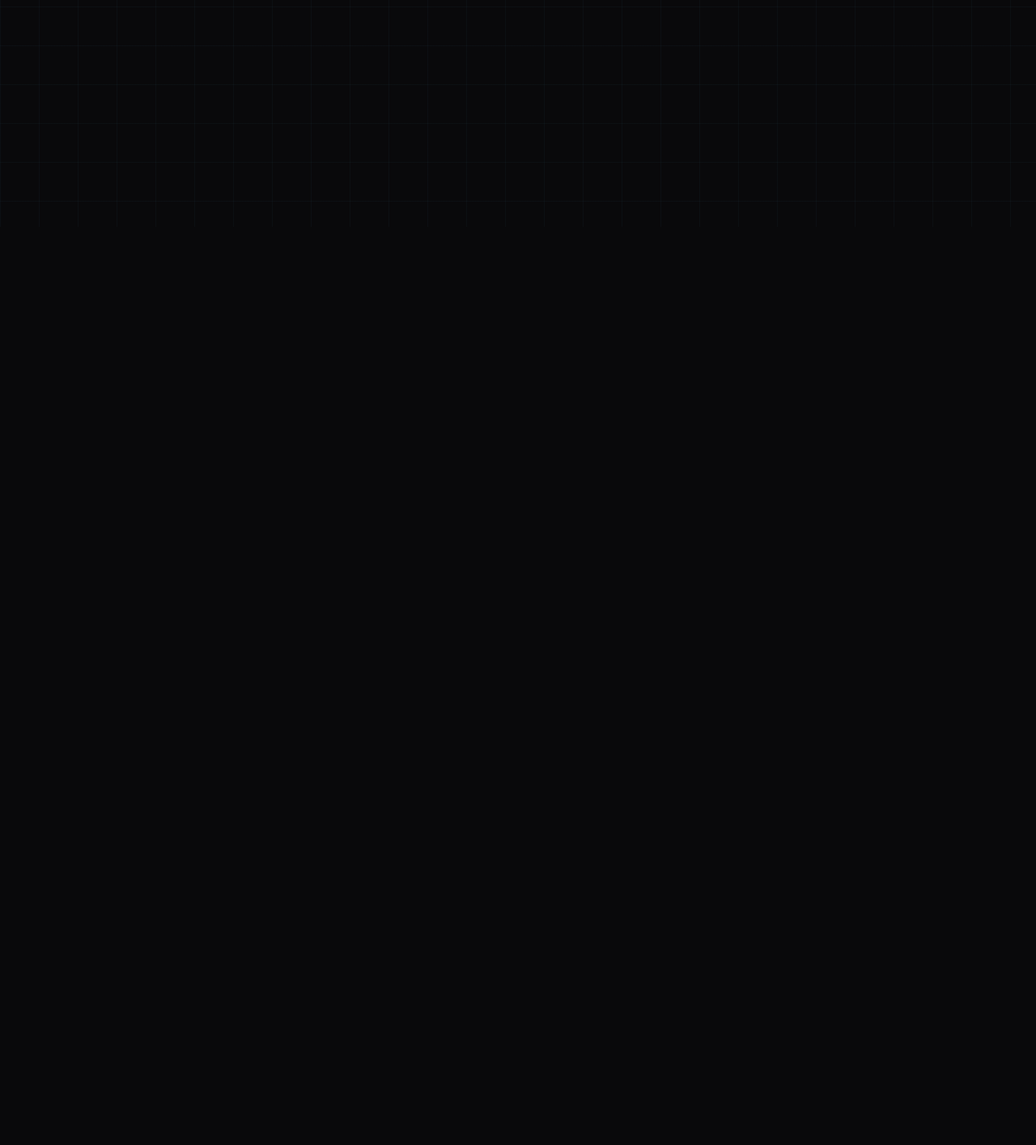
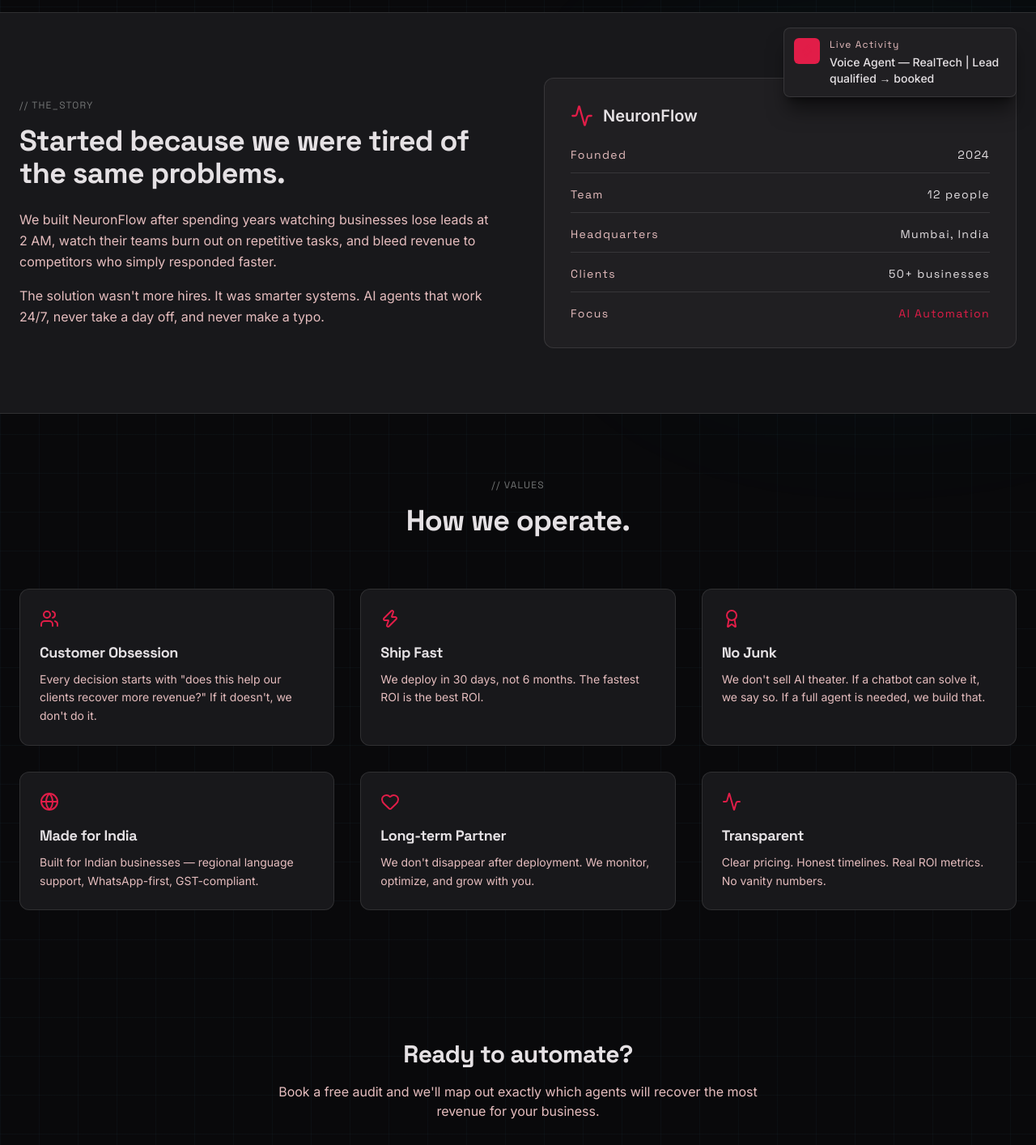
Before and after one commit to kiranjakkani44-lang/neuronflow, a React (Vite) app in the folder client/: page /about in a window 1280 px wide. Before the commit this address had no page. Shown: the part 520-1934 px from the top of the page at 81% size. Before the commit the page ends 800 px from the top, so only its background shows below. Built offline with nearby package versions, Linux system fonts and the light colour scheme.

Commit message:
fix: remove duplicate ROI nav, move live activity toasts up, add About page

```diff
--- a/client/src/App.tsx
+++ b/client/src/App.tsx
@@ -19,6 +19,7 @@
 const AgentDetail = React.lazy(() => import('./pages/AgentDetail'));
 const Pricing = React.lazy(() => import('./pages/Pricing'));
 const Contact = React.lazy(() => import('./pages/Contact'));
+const About = React.lazy(() => import('./pages/About'));
 const Login = React.lazy(() => import('./pages/Login'));
 const Register = React.lazy(() => import('./pages/Register'));
 const DashboardOverview = React.lazy(() => import('./pages/dashboard/Overview'));
@@ -42,6 +43,7 @@
             <Route path="/agents/:slug" element={<AgentDetail />} />
             <Route path="/pricing" element={<Pricing />} />
             <Route path="/contact" element={<Contact />} />
+            <Route path="/about" element={<About />} />
             <Route path="/login" element={<Login />} />
             <Route path="/register" element={<Register />} />
           </Route>
--- a/client/src/components/layouts/PublicLayout.tsx
+++ b/client/src/components/layouts/PublicLayout.tsx
@@ -95,7 +95,7 @@
   }, []);
 
   return (
-    <div className="fixed bottom-6 right-6 z-50 flex flex-col gap-3">
+    <div className="fixed bottom-40 right-6 z-50 flex flex-col gap-3">
       {toasts.map(id => (
         <div key={id} className="bg-[var(--surface2)] border border-[var(--border)] p-3 rounded-lg shadow-xl shadow-black/50 flex items-start gap-3 w-72 animate-in slide-in-from-bottom-5 fade-in duration-300">
           <div className="p-2 bg-[var(--accent)] bg-opacity-10 rounded-md text-[var(--accent)]">
@@ -121,7 +121,6 @@
       <div className="hidden md:flex gap-8">
         <Link to="/agents" className="text-sm font-medium text-[var(--text-muted)] hover:text-[var(--text)] transition-colors">Agents</Link>
         <Link to="/#how-it-works" className="text-sm font-medium text-[var(--text-muted)] hover:text-[var(--text)] transition-colors">How it Works</Link>
-        <Link to="/#roi" className="text-sm font-medium text-[var(--text-muted)] hover:text-[var(--text)] transition-colors">ROI</Link>
         <Link to="/pricing" className="text-sm font-medium text-[var(--text-muted)] hover:text-[var(--text)] transition-colors">Pricing</Link>
       </div>
       <div>
--- /dev/null
+++ b/client/src/pages/About.tsx
@@ -0,0 +1,101 @@
+import React from 'react';
+import { Link } from 'react-router-dom';
+import { Activity, Users, Zap, Award, Globe, Heart } from 'lucide-react';
+
+export default function About() {
+  return (
+    <div className="flex flex-col items-center w-full">
+      {/* Hero */}
+      <section className="w-full max-w-7xl mx-auto px-6 py-20 lg:py-28 text-center">
+        <div className="font-mono text-xs text-[var(--text-dim)] mb-4 uppercase tracking-widest">// ABOUT</div>
+        <h1 className="font-syne font-extrabold text-4xl md:text-6xl mb-6">
+          We build the agents that run your business.
+        </h1>
+        <p className="text-[var(--text-muted)] text-lg md:text-xl max-w-2xl mx-auto leading-relaxed">
+          NeuronFlow is a team of AI engineers, automation specialists, and growth strategists obsessed with one thing — making businesses run without them.
+        </p>
+      </section>
+
+      {/* Story */}
+      <section className="w-full bg-[var(--surface)] border-y border-[var(--border)] py-20">
+        <div className="max-w-7xl mx-auto px-6 grid grid-cols-1 lg:grid-cols-2 gap-16 items-center">
+          <div>
+            <div className="font-mono text-xs text-[var(--text-dim)] mb-4 uppercase tracking-widest">// THE_STORY</div>
+            <h2 className="font-syne font-extrabold text-3xl md:text-4xl mb-6">Started because we were tired of the same problems.</h2>
+            <p className="text-[var(--text-muted)] leading-relaxed mb-4">
+              We built NeuronFlow after spending years watching businesses lose leads at 2 AM, watch their teams burn out on repetitive tasks, and bleed revenue to competitors who simply responded faster.
+            </p>
+            <p className="text-[var(--text-muted)] leading-relaxed">
+              The solution wasn't more hires. It was smarter systems. AI agents that work 24/7, never take a day off, and never make a typo.
+            </p>
+          </div>
+          <div className="bg-[var(--surface2)] border border-[var(--border)] rounded-xl p-8">
+            <div className="flex items-center gap-3 mb-6">
+              <Activity className="text-[var(--accent)]" size={28} />
+              <span className="font-syne font-bold text-xl">NeuronFlow</span>
+            </div>
+            <div className="space-y-4 font-mono text-sm">
+              <div className="flex justify-between border-b border-[var(--border)] pb-3">
+                <span className="text-[var(--text-muted)]">Founded</span>
+                <span className="text-[var(--text)]">2024</span>
+              </div>
+              <div className="flex justify-between border-b border-[var(--border)] pb-3">
+                <span className="text-[var(--text-muted)]">Team</span>
+                <span className="text-[var(--text)]">12 people</span>
+              </div>
+              <div className="flex justify-between border-b border-[var(--border)] pb-3">
+                <span className="text-[var(--text-muted)]">Headquarters</span>
+                <span className="text-[var(--text)]">Mumbai, India</span>
+              </div>
+              <div className="flex justify-between border-b border-[var(--border)] pb-3">
+                <span className="text-[var(--text-muted)]">Clients</span>
+                <span className="text-[var(--text)]">50+ businesses</span>
+              </div>
+              <div className="flex justify-between">
+                <span className="text-[var(--text-muted)]">Focus</span>
+                <span className="text-[var(--accent)]">AI Automation</span>
+              </div>
+            </div>
+          </div>
+        </div>
+      </section>
+
+      {/* Values */}
+      <section className="w-full py-20">
+        <div className="max-w-7xl mx-auto px-6">
+          <div className="text-center mb-16">
+            <div className="font-mono text-xs text-[var(--text-dim)] mb-4 uppercase tracking-widest">// VALUES</div>
+            <h2 className="font-syne font-extrabold text-3xl md:text-4xl">How we operate.</h2>
+          </div>
+          <div className="grid grid-cols-1 md:grid-cols-3 gap-8">
+            {[
+              { icon: Users, title: 'Customer Obsession', desc: 'Every decision starts with "does this help our clients recover more revenue?" If it doesn\'t, we don\'t do it.' },
+              { icon: Zap, title: 'Ship Fast', desc: 'We deploy in 30 days, not 6 months. The fastest ROI is the best ROI.' },
+              { icon: Award, title: 'No Junk', desc: 'We don\'t sell AI theater. If a chatbot can solve it, we say so. If a full agent is needed, we build that.' },
+              { icon: Globe, title: 'Made for India', desc: 'Built for Indian businesses — regional language support, WhatsApp-first, GST-compliant.' },
+              { icon: Heart, title: 'Long-term Partner', desc: 'We don\'t disappear after deployment. We monitor, optimize, and grow with you.' },
+              { icon: Activity, title: 'Transparent', desc: 'Clear pricing. Honest timelines. Real ROI metrics. No vanity numbers.' }
+            ].map((v, i) => (
+              <div key={i} className="bg-[var(--surface)] border border-[var(--border)] p-6 rounded-xl">
+                <v.icon className="text-[var(--accent)] mb-4" size={24} />
+                <h3 className="font-syne font-bold text-lg mb-2">{v.title}</h3>
+                <p className="text-[var(--text-muted)] text-sm leading-relaxed">{v.desc}</p>
+              </div>
+            ))}
+          </div>
+        </div>
+      </section>
+
+      {/* CTA */}
+      <section className="w-full py-20">
+        <div className="max-w-2xl mx-auto px-6 text-center">
+          <h2 className="font-syne font-extrabold text-3xl mb-4">Ready to automate?</h2>
+          <p className="text-[var(--text-muted)] mb-8">Book a free audit and we'll map out exactly which agents will recover the most revenue for your business.</p>
+          <Link to="/contact" className="inline-block px-8 py-4 bg-[var(--accent)] text-black font-bold rounded hover:shadow-[0_0_25px_var(--border-glow)] hover:-translate-y-1 transition-all">
+            Book Free Audit →
+          </Link>
+        </div>
+      </section>
+    </div>
+  );
+}
```
